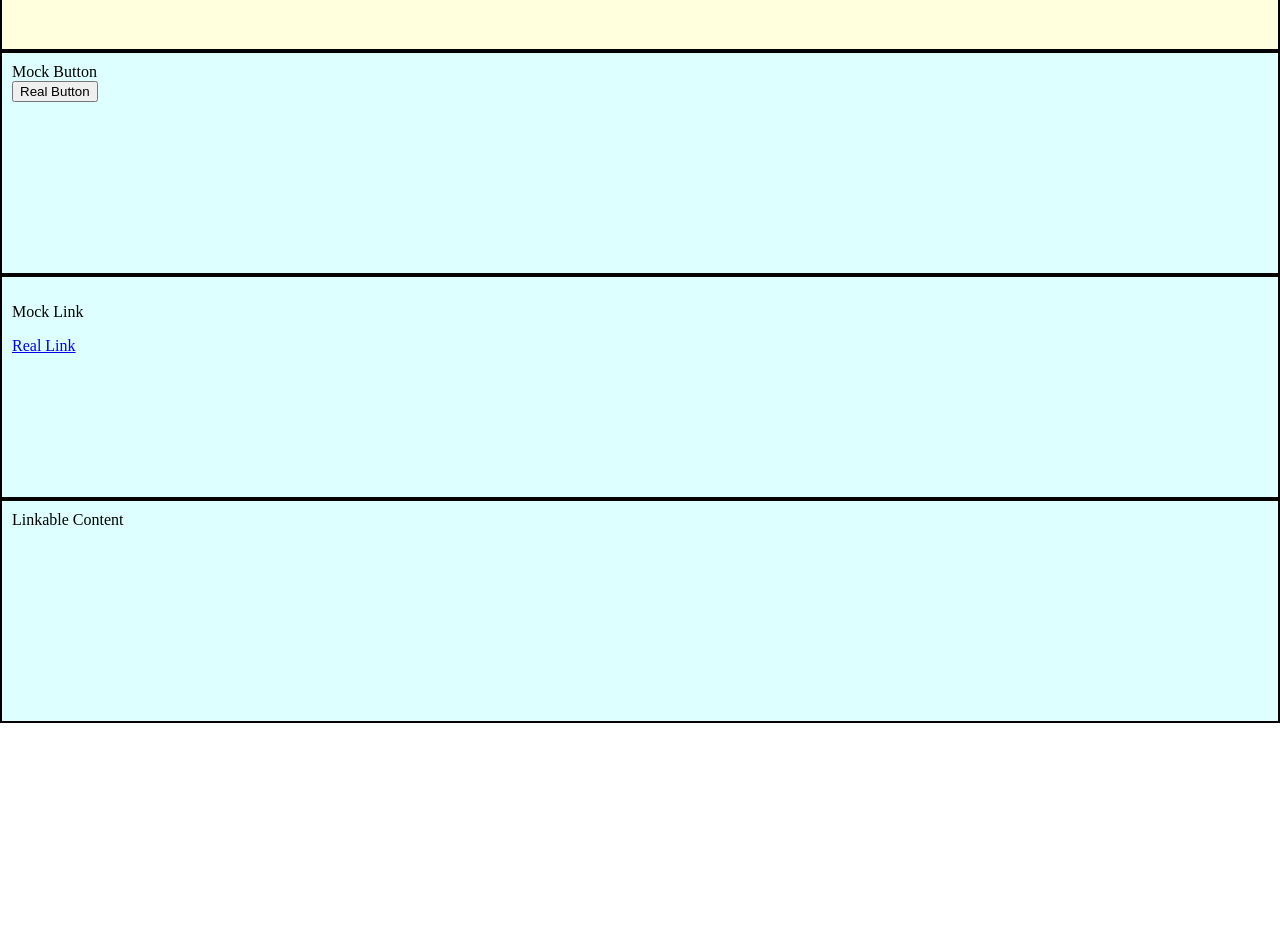
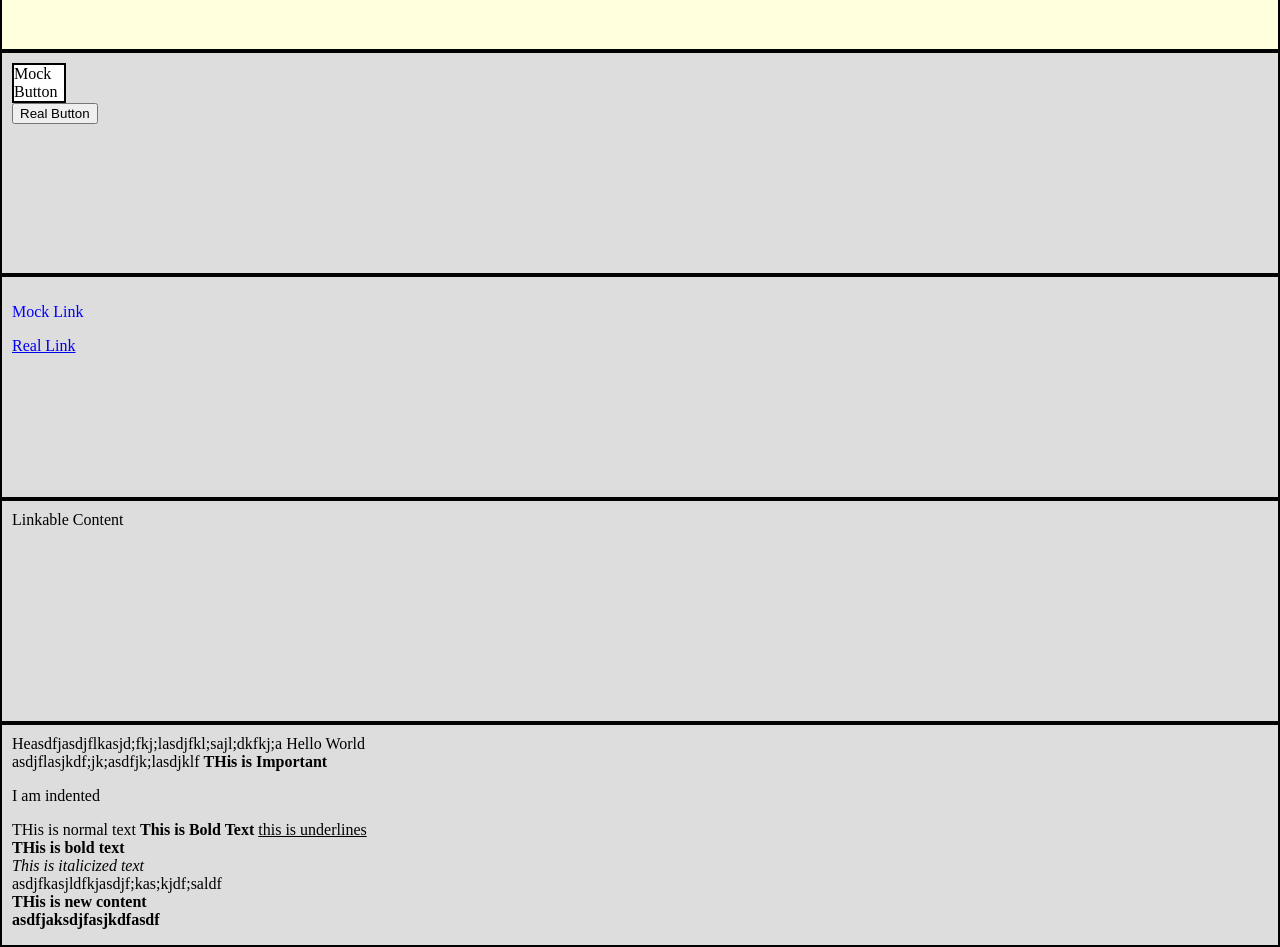
Before and after one commit to logan-hendricks/default_css, a plain HTML site: page index.html in a window 1280 px wide. Shown: the part 73-1020 px from the top of the page. Before the commit the page ends 800 px from the top, so only its background shows below. Drawn offline with Linux system fonts and the light colour scheme.

Commit message:
updates as lesson went on

```diff
--- a/index.html
+++ b/index.html
@@ -1,6 +1,12 @@
 <html>
 	<head>
+		<style>
+			section {
+				background: black;
+			}
+		</style>
 		<link type="text/css" rel="stylesheet" href="styles/global.css">
+		<link type="text/css" rel="stylesheet" href="styles/section.css">
 		<script type="text/javascript" src="js/global.js"></script>
 		<title>Default CSS</title>
 	</head>
@@ -10,7 +16,7 @@
 		</header>
 		<div>
 			<section>
-				<div>Mock Button</div>
+				<div class="mockButton">Mock Button</div>
 				<button>Real Button</button>
 			</section>
 			<section>
@@ -20,6 +26,35 @@
 			<section>
 				<div id="linkable">Linkable Content</div>
 			</section>
+			<section>
+				<div>
+					Heasdfjasdjflkasjd;fkj;lasdjfkl;sajl;dkfkj;a
+					<span>Hello World</span>
+				</div>
+
+				<div>
+					asdjflasjkdf;jk;asdfjk;lasdjklf
+					<b>THis is Important</b>
+					<p>I am indented</p>
+					<p style="display: inline; font-weight: bold"></p>
+					<span>THis is normal text</span>
+					<strong>This is Bold Text</strong>
+					<u>this is underlines</u>
+
+
+					<b style="display: block">THis is bold text</b>
+					<em>This is italicized text</em>
+				</div>
+
+				<div>
+					asdjfkasjldfkjasdjf;kas;kjdf;saldf
+					<div>
+						<b>THis is new content</b>
+					</div>
+					<b style="display: block">asdfjaksdjfasjkdfasdf</b>
+
+				</div>
+			</section>
 		</div>
 	</body>
 </html>
--- a/styles/global.css
+++ b/styles/global.css
@@ -1,10 +1,13 @@
-.button {
-
-}
-
 body {
     padding: 0;
     margin: 0;
+}
+
+section{
+    border: 2px solid black;
+    min-height: 200px;
+    background: #DDFFFF;
+    padding: 10px;
 }
 
 header {
@@ -14,9 +17,13 @@ header {
     padding: 10px;
 }
 
-section{
-    border: 2px solid black;
-    min-height: 200px;
-    background: #DDFFFF;
-    padding: 10px;
+.mockButton {
+    background: #FFFFFF;
+    border: 2px black solid;
+    max-width: 50px;
 }
+
+#mockLink {
+    cursor: pointer;
+    color: blue;
+}
--- /dev/null
+++ b/styles/section.css
@@ -0,0 +1,3 @@
+section{
+    background: #DDDDDD;
+}
```
